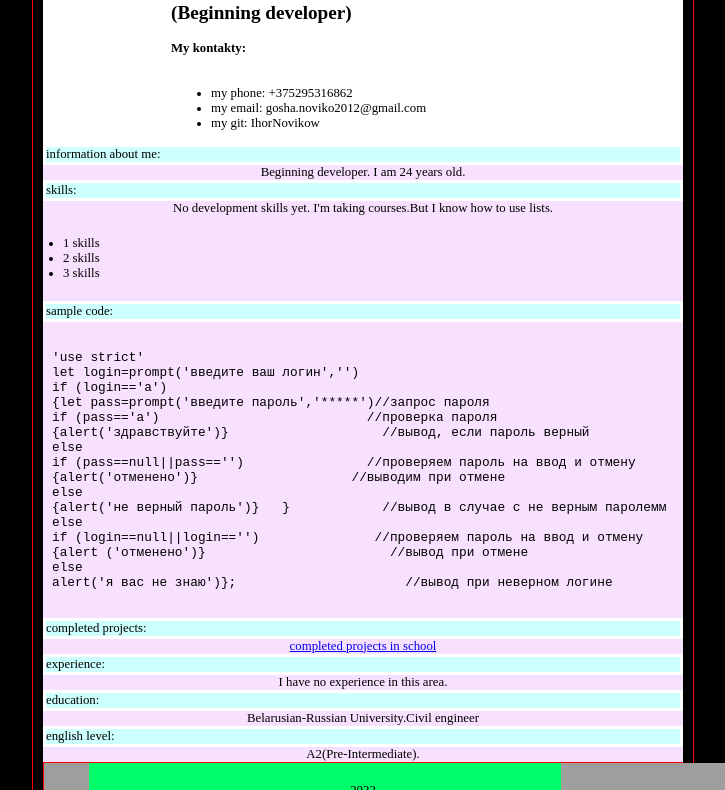
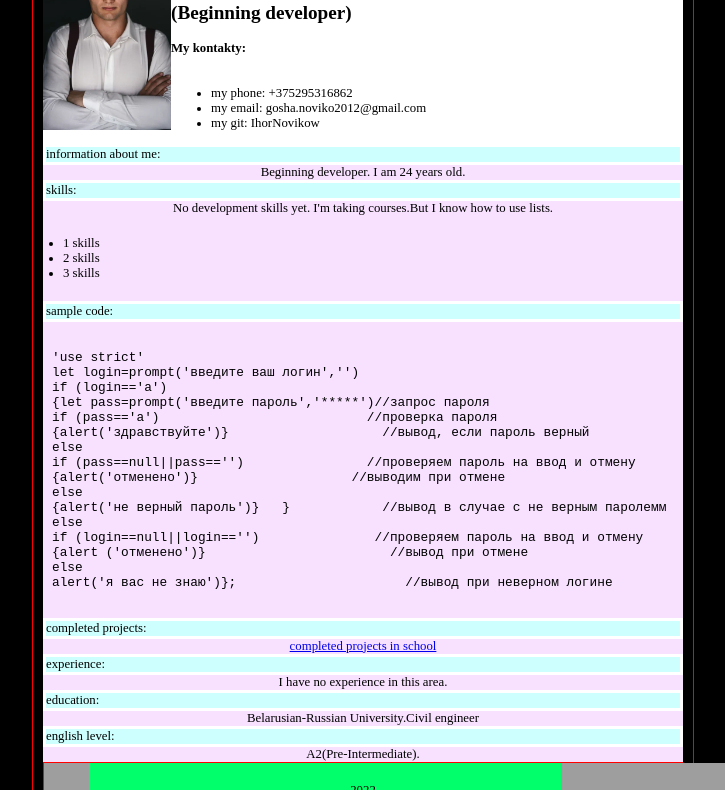
Before and after one commit to IhorNovikow/rsschool-cv-stage0, a plain HTML site: page index.html in a window 1280 px wide. Shown: the part 88-878 px from the top of the page, without its empty margins (277-1002 px from the left). Drawn offline with Linux system fonts and the light colour scheme; grey boxes are pictures that could not be loaded.

Commit message:
feat:add photo

```diff
--- a/index.html
+++ b/index.html
@@ -6,7 +6,7 @@
     <meta name="viewport" content="width=device-width, initial-scale=1.0, user-scalable=yes">
     <title>cv</title>
     <link rel="stylesheet" href="style.css">
-    <link rel="icon" href="../../foto/favion_v2.0.ico">
+    <link rel="icon" href="favion_v2.0.ico">
 </head>
 <body class="body">
     <nav>
@@ -21,7 +21,7 @@
     </ul>
     </nav>
     <header  class="header">
-          <img src="../../foto/cv3avatar.jpg" alt="avatar" class="foto">
+          <img src="cv3avatar.jpg" alt="avatar" class="foto">
         <div class="name">
 
                   <h1> Novikau Ihar</h1>
```
Also changed, not shown: cv3avatar.jpg (added), favion_v2.0.ico (added).
